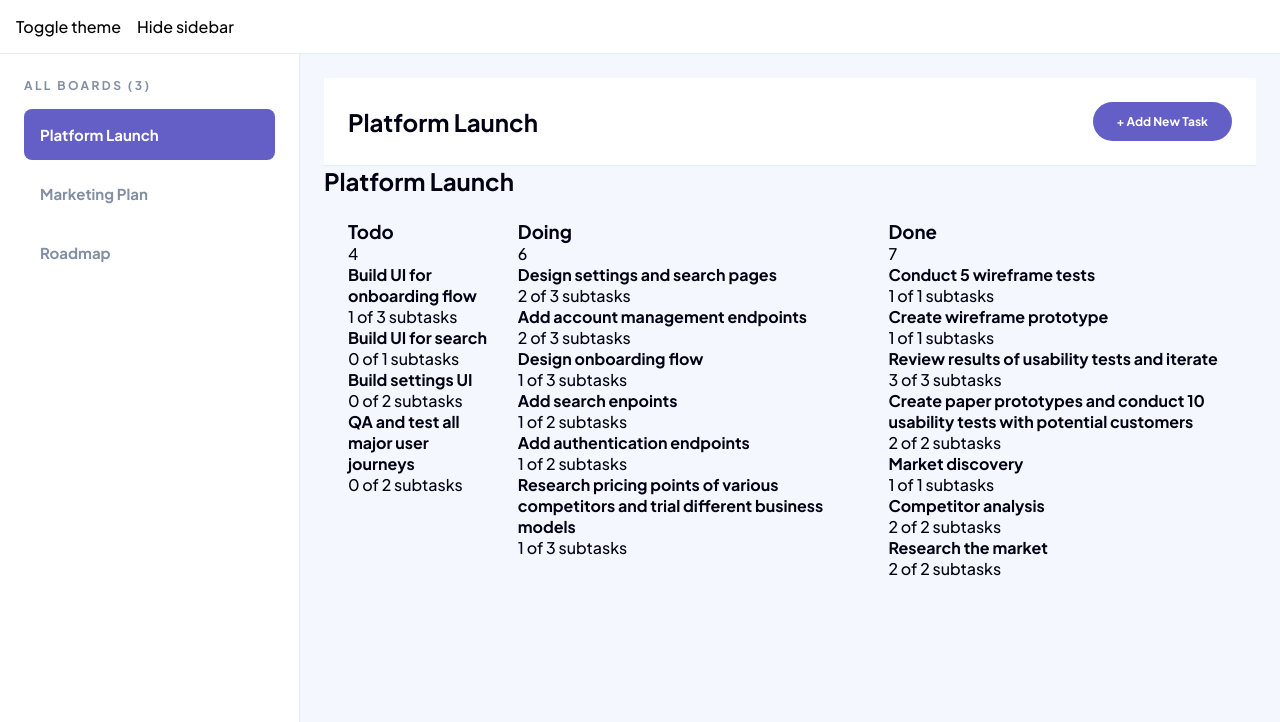
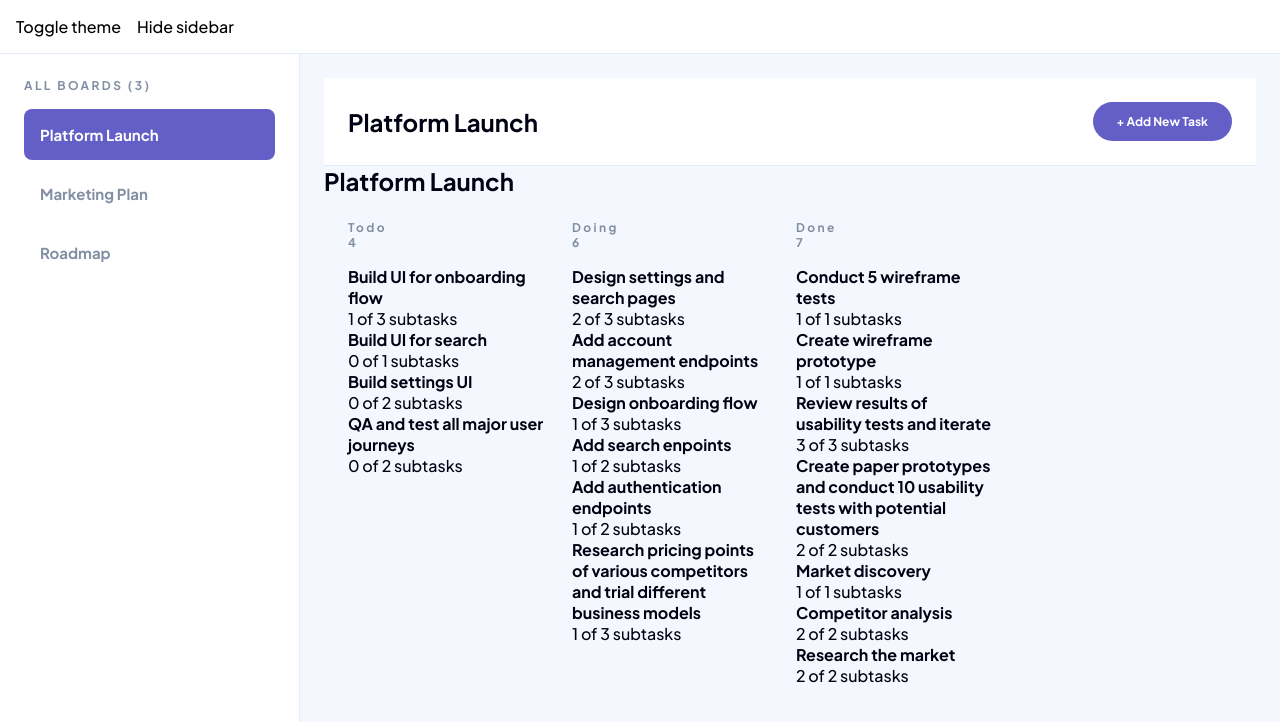
Before and after one commit to varisDogukan/kanban-task-management, a React (Vite) app: page / in a window 1280 px wide. Shown: the top 722 px of the page. Built offline with nearby package versions, Linux system fonts and the light colour scheme.

Commit message:
style: add initial board column lane styles

```diff
--- /dev/null
+++ b/src/features/boards/components/BoardColumn.module.scss
@@ -0,0 +1,28 @@
+.root {
+  width: 200px;
+  flex-shrink: 0;
+}
+
+.header {
+  margin-bottom: var(--space-200);
+}
+
+.title {
+  color: var(--color-text-muted);
+  font-size: var(--font-size-heading-s);
+  line-height: var(--line-height-heading-s);
+  font-weight: var(--font-weight-heading-s);
+  letter-spacing: var(--letter-spacing-heading-s);
+}
+
+.taskCount {
+  color: var(--color-text-muted);
+  font-size: var(--font-size-body-m);
+  line-height: var(--line-height-body-m);
+  font-weight: var(--font-weight-body-m);
+}
+
+.task {
+  display: grid;
+  gap: var(--space-200);
+}
--- a/src/features/boards/components/BoardColumn.tsx
+++ b/src/features/boards/components/BoardColumn.tsx
@@ -1,5 +1,6 @@
 import type { Column } from "../types/board.types";
 import TaskCard from "./TaskCard";
+import styles from "./BoardColumn.module.scss";
 
 type BoardColumnProps = {
   column: Column;
@@ -7,11 +8,13 @@ type BoardColumnProps = {
 
 export default function BoardColumn({ column }: BoardColumnProps) {
   return (
-    <article>
-      <h3>{column.name}</h3>
-      <p>{column.tasks.length}</p>
+    <article className={styles.root}>
+      <header className={styles.header}>
+        <h3 className={styles.title}>{column.name}</h3>
+        <p className={styles.taskCount}>{column.tasks.length}</p>
+      </header>
 
-      <div>
+      <div className={styles.tasks}>
         {column.tasks.map((task) => (
           <TaskCard key={task.id} task={task} />
         ))}
```
